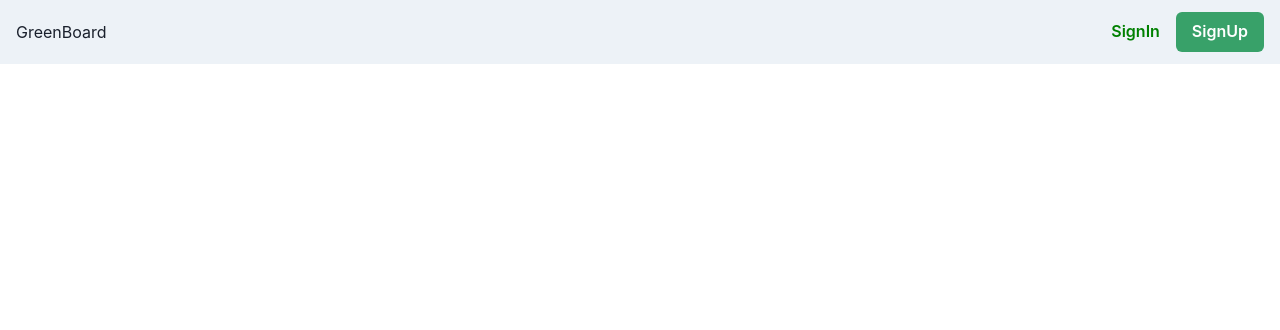
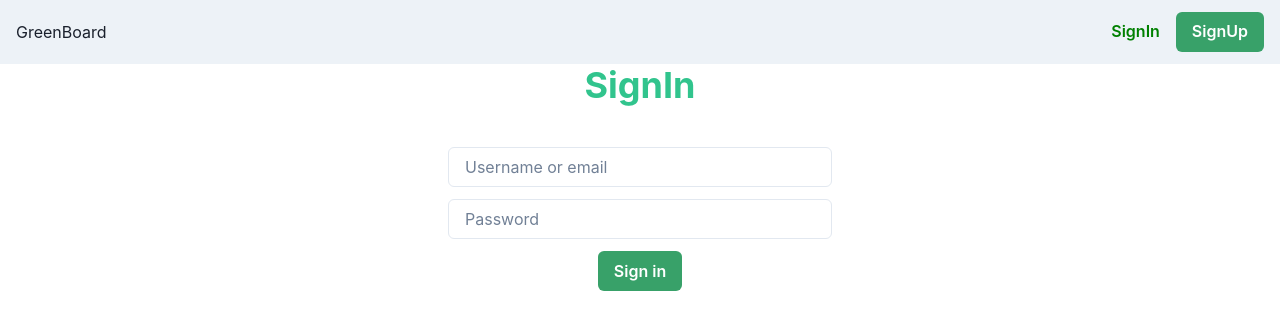
Before and after one commit to michaelehab/GreenBoard, a React (Create React App) app in the folder web/: page /signin in a window 1280 px wide. Shown: the top 330 px of the page. Built offline with nearby package versions, Linux system fonts and the light colour scheme.

Commit message:
Added SignIn page for colleges (Not working)

```diff
--- a/web/src/App.tsx
+++ b/web/src/App.tsx
@@ -1,6 +1,7 @@
 import { BrowserRouter, Routes, Route } from "react-router-dom";
 import { Home } from "./pages/homePage";
 import { NavBar } from "./components/navBar";
+import { SignIn } from "./pages/signIn";
 
 export const App = () => {
   return (
@@ -10,6 +11,7 @@ export const App = () => {
       </>
       <Routes>
         <Route path="/" element={<Home />} />
+        <Route path="/signin" element={<SignIn />} />
       </Routes>
     </BrowserRouter>
   );
--- /dev/null
+++ b/web/src/pages/signIn.tsx
@@ -0,0 +1,89 @@
+import {
+  Box,
+  Button,
+  Flex,
+  Input,
+  Alert,
+  AlertIcon,
+  Heading,
+  Center,
+} from "@chakra-ui/react";
+import { FormEvent, useCallback, useEffect, useState } from "react";
+import { useNavigate } from "react-router-dom";
+
+import { useTitle } from "../utils/useTitle";
+import { isLoggedIn, collegeSignIn } from "../utils/auth";
+
+export const SignIn = () => {
+  useTitle("Sign in");
+  const navigate = useNavigate();
+  const [email, setEmail] = useState("");
+  const [passWord, setPassWord] = useState("");
+  const [error, setError] = useState("");
+
+  const signin = useCallback(
+    async (e: FormEvent | MouseEvent) => {
+      e.preventDefault();
+      if (email === "" || passWord === "") {
+        setError("Email or password can't be empty!");
+      } else {
+        try {
+          await collegeSignIn(email, passWord);
+          navigate("/");
+        } catch (err) {
+          setError(err as string);
+        }
+      }
+    },
+    [navigate, email, passWord]
+  );
+
+  useEffect(() => {
+    if (isLoggedIn()) {
+      navigate("/");
+    }
+  }, [navigate]);
+
+  return (
+    <form onSubmit={signin}>
+      <Center>
+        <Heading color="#31C48D">SignIn</Heading>
+      </Center>
+      <Flex maxW="sm" mx="auto" my={10} direction="column" gap={3}>
+        <Input
+          placeholder="Username or email"
+          value={email}
+          variant="outline"
+          onChange={(e) => setEmail(e.target.value)}
+        />
+
+        <Input
+          placeholder="Password"
+          variant="outline"
+          type="password"
+          value={passWord}
+          onChange={(e) => setPassWord(e.target.value)}
+        />
+
+        <Box m="auto">
+          <Button
+            colorScheme="green"
+            variant="solid"
+            type="submit"
+            display="block"
+            onClick={signin}
+          >
+            Sign in
+          </Button>
+        </Box>
+
+        {!!error && (
+          <Alert status="error">
+            <AlertIcon />
+            {error}
+          </Alert>
+        )}
+      </Flex>
+    </form>
+  );
+};
--- /dev/null
+++ b/web/src/utils/apiError.ts
@@ -0,0 +1,8 @@
+export class ApiError extends Error {
+  public status: number;
+
+  constructor(status: number, msg: string) {
+    super(msg);
+    this.status = status;
+  }
+}
--- a/web/src/utils/auth.ts
+++ b/web/src/utils/auth.ts
@@ -23,11 +23,15 @@ export const isLoggedIn = (): boolean => {
   return !!jwt;
 };
 
-export async function collegeSignIn(login: string, password: string) {
+export async function collegeSignIn(email: string, password: string) {
   const res = await callEndpoint<SignInRequest, CollegeSignInResponse>(
     "/college/signin",
-    "post",
-    false
+    "POST",
+    false,
+    {
+      email,
+      password,
+    }
   );
   localStorage.setItem(LOCAL_STORAGE_JWT, res.jwt);
   localStorage.setItem(LOCAL_STORAGE_CollegeID, res.college.id);
--- a/web/src/utils/callEndpoint.ts
+++ b/web/src/utils/callEndpoint.ts
@@ -1,6 +1,7 @@
+import { ApiError } from "./apiError";
 import { getLocalStorageJWT, isLoggedIn, signOut } from "./auth";
 
-const HOST = "http://localhost:3000";
+const HOST = "http://localhost:3001/api/v1";
 
 export const replaceParams = (
   endpoint: string,
@@ -28,6 +29,7 @@ export async function callEndpoint<Request, Response>(
   request?: Request
 ): Promise<Response> {
   const requestBody = request ? JSON.stringify(request) : undefined;
+  console.log(requestBody);
   const response = await fetch(`${HOST}${endpoint}`, {
     method: method,
     headers: {
@@ -44,7 +46,7 @@ export async function callEndpoint<Request, Response>(
       signOut();
       window.location.reload();
     }
-    //throw new ApiError(response.status, msg);
+    throw new ApiError(response.status, msg);
   }
   const isJson = response.headers
     .get("content-type")
--- /dev/null
+++ b/web/src/utils/useTitle.ts
@@ -0,0 +1,7 @@
+import { useEffect } from "react";
+
+export const useTitle = (pageTitle: string) => {
+  useEffect(() => {
+    document.title = "GreenBoard | " + pageTitle;
+  }, [pageTitle]);
+};
```
